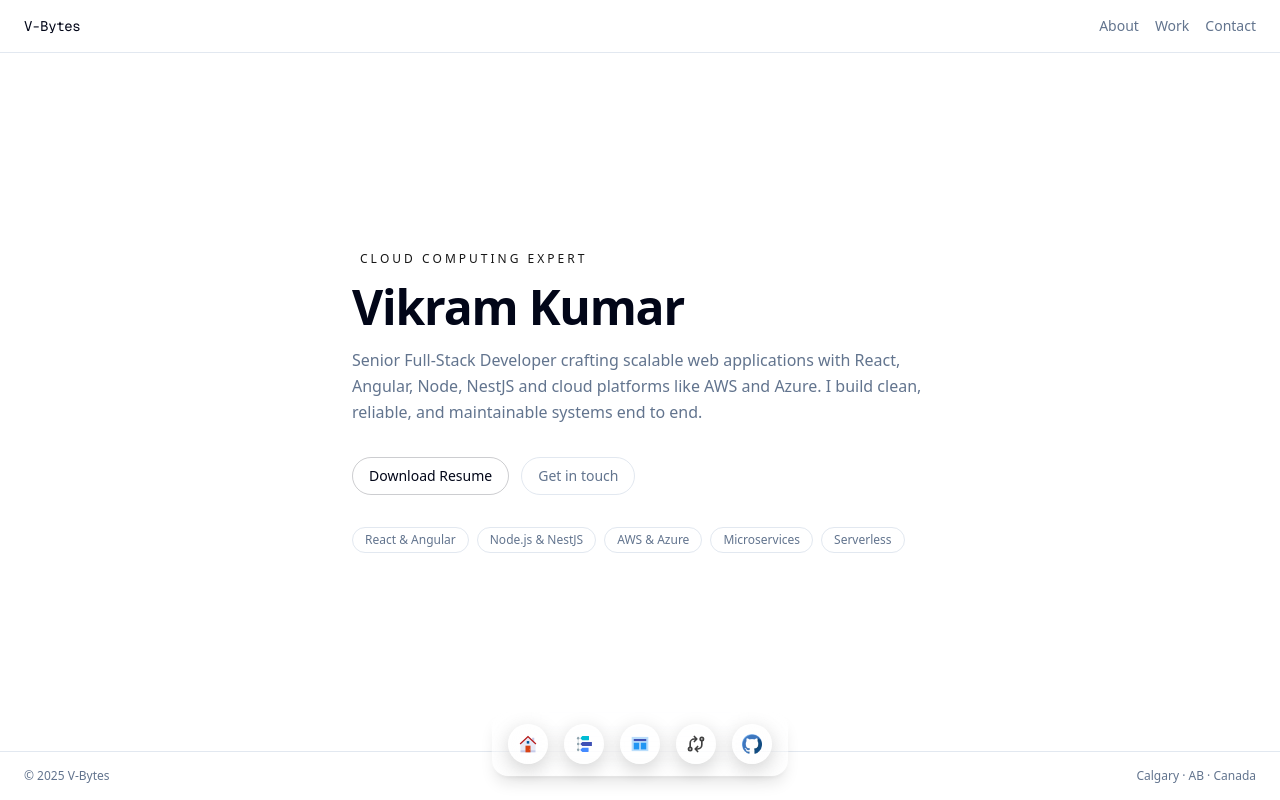
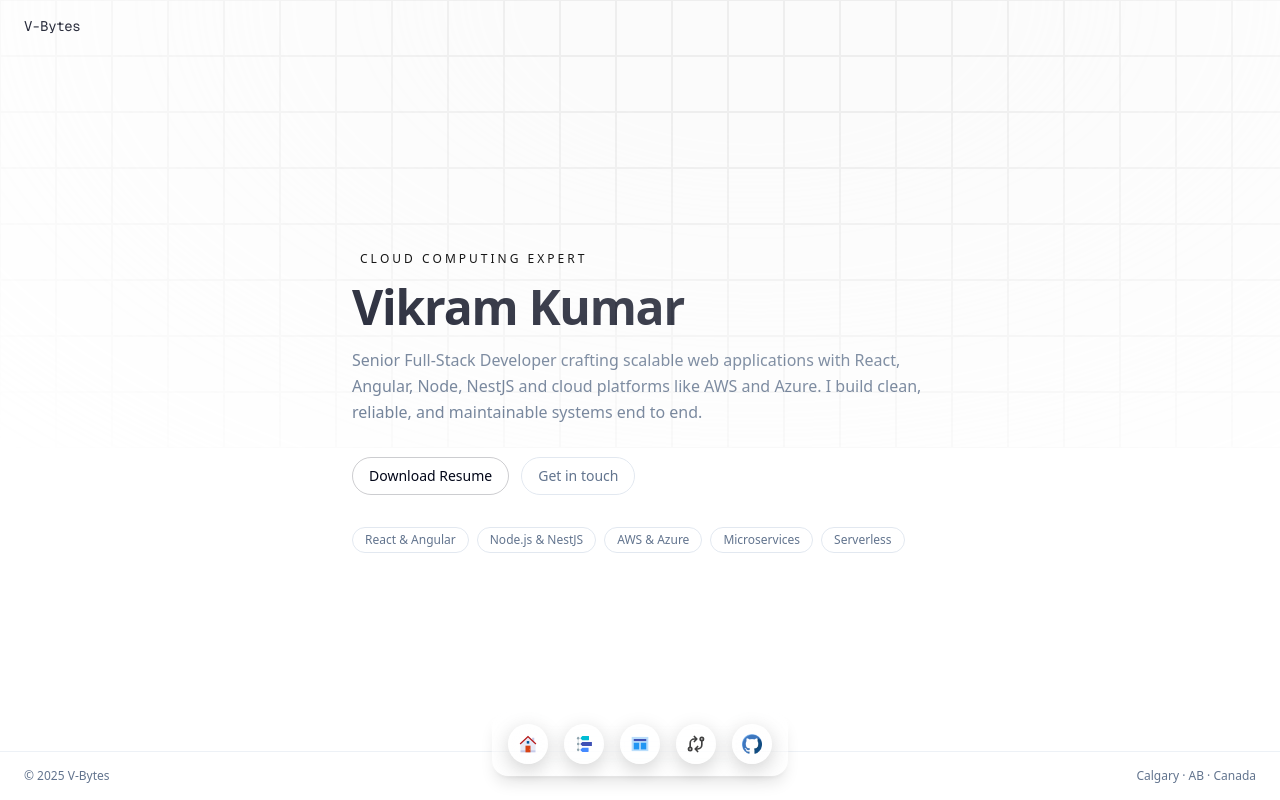
Before and after one commit to Brutalvik/v3, a Next.js app: page / in a window 1280 px wide. Built offline with nearby package versions, Linux system fonts and the light colour scheme.

Commit message:
feat: added glass effect to both header and footer on the home page

```diff
--- a/src/app/globals.css
+++ b/src/app/globals.css
@@ -111,3 +111,20 @@
   --sidebar-border: oklch(1 0 0 / 10%);
   --sidebar-ring: oklch(0.551 0.027 264.364);
 }
+
+@theme inline {
+  --animate-cell-ripple: cell-ripple var(--duration, 200ms) ease-out none 1
+    var(--delay, 0ms);
+
+  @keyframes cell-ripple {
+    0% {
+      opacity: 0.4;
+    }
+    50% {
+      opacity: 0.8;
+    }
+    100% {
+      opacity: 0.4;
+    }
+  }
+}
--- a/src/app/page.tsx
+++ b/src/app/page.tsx
@@ -1,8 +1,9 @@
 // app/page.tsx
 "use client";
 
+import Link from "next/link";
 import { FlipWords } from "@/components/ui/flip-words";
-import Link from "next/link";
+import { BackgroundRippleEffect } from "@/components/ui/background-ripple-effect";
 
 export default function HomePage() {
   const words = [
@@ -20,26 +21,16 @@
   ];
 
   return (
-    <main className="min-h-screen text-foreground flex flex-col">
-      {/* Simple top bar */}
-      <header className="w-full px-6 py-4 flex items-center justify-between border-b border-border">
+    <main className="min-h-screen text-foreground flex flex-col cursor-pointer">
+      {/* Glassy top bar */}
+      <header className="w-full px-6 py-4 flex items-center justify-between backdrop-blur-xl">
         <span className="text-sm font-mono tracking-tight">V-Bytes</span>
-        <nav className="flex items-center gap-4 text-xs sm:text-sm text-muted-foreground">
-          <Link href="#about" className="hover:text-foreground transition">
-            About
-          </Link>
-          <Link href="#work" className="hover:text-foreground transition">
-            Work
-          </Link>
-          <Link href="#contact" className="hover:text-foreground transition">
-            Contact
-          </Link>
-        </nav>
       </header>
 
       {/* Centered hero */}
       <section className="flex-1 flex items-center justify-center px-6">
-        <div className="max-w-xl w-full">
+        <BackgroundRippleEffect />
+        <div className="max-w-xl w-full relative">
           <div className="text-xs uppercase tracking-[0.25em] text-muted-foreground mb-4">
             <FlipWords words={words} />
           </div>
@@ -92,8 +83,12 @@
         </div>
       </section>
 
-      {/* Tiny footer */}
-      <footer className="w-full px-6 py-4 text-[11px] sm:text-xs text-muted-foreground border-t border-border flex justify-between items-center">
+      {/* Glassy footer */}
+      <footer
+        className="w-full px-6 py-4 text-[11px] sm:text-xs text-muted-foreground
+                   border-t border-border/60 bg/60 backdrop-blur-xl
+                   flex justify-between items-center"
+      >
         <span>© {new Date().getFullYear()} V-Bytes</span>
         <span>Calgary · AB · Canada</span>
       </footer>
--- /dev/null
+++ b/src/components/ui/background-ripple-effect.tsx
@@ -0,0 +1,133 @@
+"use client";
+import React, { useMemo, useRef, useState } from "react";
+import { cn } from "@/lib/utils";
+
+export const BackgroundRippleEffect = ({
+  rows = 8,
+  cols = 27,
+  cellSize = 56,
+}: {
+  rows?: number;
+  cols?: number;
+  cellSize?: number;
+}) => {
+  const [clickedCell, setClickedCell] = useState<{
+    row: number;
+    col: number;
+  } | null>(null);
+  const [rippleKey, setRippleKey] = useState(0);
+  const ref = useRef<any>(null);
+
+  return (
+    <div
+      ref={ref}
+      className={cn(
+        "absolute inset-0 h-full w-full",
+        "[--cell-border-color:var(--color-neutral-300)] [--cell-fill-color:var(--color-neutral-100)] [--cell-shadow-color:var(--color-neutral-500)]",
+        "dark:[--cell-border-color:var(--color-neutral-700)] dark:[--cell-fill-color:var(--color-neutral-900)] dark:[--cell-shadow-color:var(--color-neutral-800)]",
+      )}
+    >
+      <div className="relative h-auto w-auto overflow-hidden">
+        <div className="pointer-events-none absolute inset-0 z-[2] h-full w-full overflow-hidden" />
+        <DivGrid
+          key={`base-${rippleKey}`}
+          className="mask-radial-from-20% mask-radial-at-top opacity-600"
+          rows={rows}
+          cols={cols}
+          cellSize={cellSize}
+          borderColor="var(--cell-border-color)"
+          fillColor="var(--cell-fill-color)"
+          clickedCell={clickedCell}
+          onCellClick={(row, col) => {
+            setClickedCell({ row, col });
+            setRippleKey((k) => k + 1);
+          }}
+          interactive
+        />
+      </div>
+    </div>
+  );
+};
+
+type DivGridProps = {
+  className?: string;
+  rows: number;
+  cols: number;
+  cellSize: number; // in pixels
+  borderColor: string;
+  fillColor: string;
+  clickedCell: { row: number; col: number } | null;
+  onCellClick?: (row: number, col: number) => void;
+  interactive?: boolean;
+};
+
+type CellStyle = React.CSSProperties & {
+  ["--delay"]?: string;
+  ["--duration"]?: string;
+};
+
+const DivGrid = ({
+  className,
+  rows = 7,
+  cols = 30,
+  cellSize = 56,
+  borderColor = "#3f3f46",
+  fillColor = "rgba(14,165,233,0.3)",
+  clickedCell = null,
+  onCellClick = () => {},
+  interactive = true,
+}: DivGridProps) => {
+  const cells = useMemo(
+    () => Array.from({ length: rows * cols }, (_, idx) => idx),
+    [rows, cols],
+  );
+
+  const gridStyle: React.CSSProperties = {
+    display: "grid",
+    gridTemplateColumns: `repeat(${cols}, ${cellSize}px)`,
+    gridTemplateRows: `repeat(${rows}, ${cellSize}px)`,
+    width: cols * cellSize,
+    height: rows * cellSize,
+    marginInline: "auto",
+  };
+
+  return (
+    <div className={cn("relative z-[3]", className)} style={gridStyle}>
+      {cells.map((idx) => {
+        const rowIdx = Math.floor(idx / cols);
+        const colIdx = idx % cols;
+        const distance = clickedCell
+          ? Math.hypot(clickedCell.row - rowIdx, clickedCell.col - colIdx)
+          : 0;
+        const delay = clickedCell ? Math.max(0, distance * 55) : 0; // ms
+        const duration = 200 + distance * 80; // ms
+
+        const style: CellStyle = clickedCell
+          ? {
+              "--delay": `${delay}ms`,
+              "--duration": `${duration}ms`,
+            }
+          : {};
+
+        return (
+          <div
+            key={idx}
+            className={cn(
+              "cell relative border-[0.5px] opacity-40 transition-opacity duration-150 will-change-transform hover:opacity-80 dark:shadow-[0px_0px_40px_1px_var(--cell-shadow-color)_inset]",
+              clickedCell && "animate-cell-ripple [animation-fill-mode:none]",
+              !interactive && "pointer-events-none",
+            )}
+            style={{
+              backgroundColor: fillColor,
+              borderColor: borderColor,
+              ...style,
+            }}
+            onClick={
+              interactive ? () => onCellClick?.(rowIdx, colIdx) : undefined
+            }
+          />
+        );
+      })}
+    </div>
+  );
+};
```
